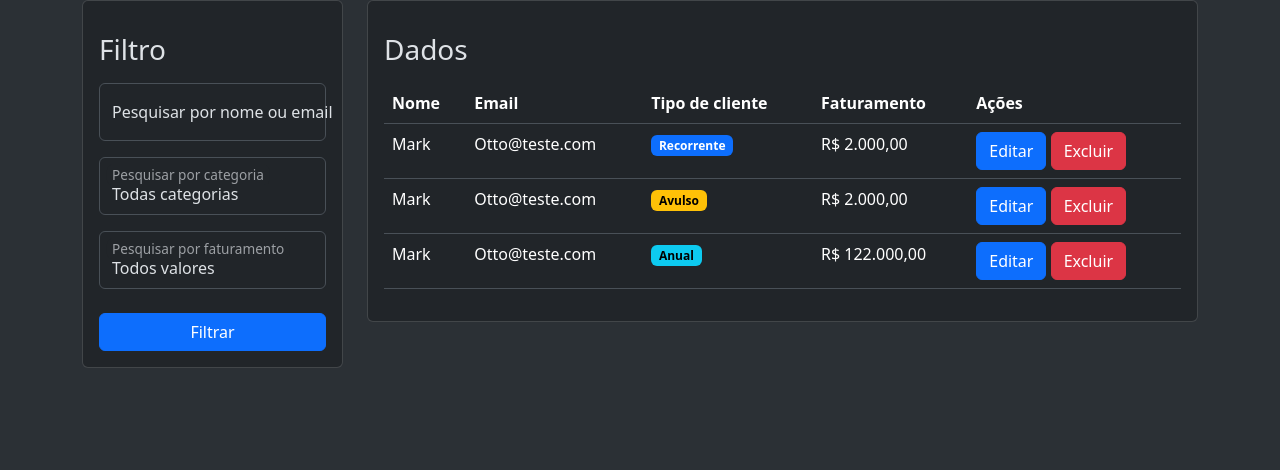
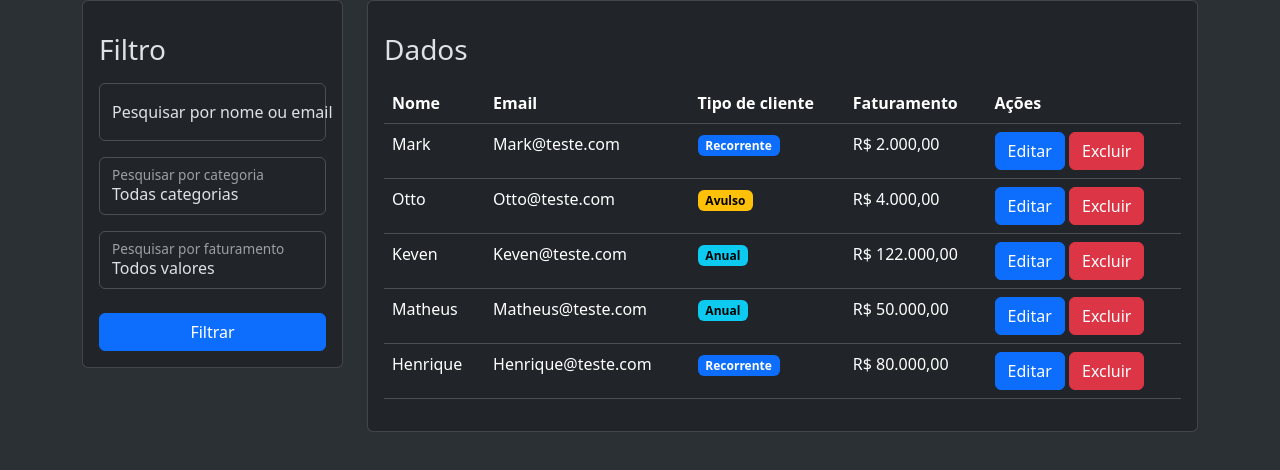
Before and after one commit to MatheusCastro37/V8-Atividade-ProjetoJS, a plain HTML site: page index.html in a window 1280 px wide. Drawn offline with nearby package versions, Linux system fonts and the light colour scheme.

Commit message:
mockando dados dos clientes

```diff
--- a/app.js
+++ b/app.js
@@ -0,0 +1,70 @@
+const tbody = document.querySelector("tbody");
+
+const dataClient = [
+    {
+        name: "Mark",
+        email: "Mark@teste.com",
+        category: "Recorrente",
+        billing: 2000,
+    },
+    {
+        name: "Otto",
+        email: "Otto@teste.com",
+        category: "Avulso",
+        billing: 4000,
+    },
+    {
+        name: "Keven",
+        email: "Keven@teste.com",
+        category: "Anual",
+        billing: 122000,
+    },
+    {
+        name: "Matheus",
+        email: "Matheus@teste.com",
+        category: "Anual",
+        billing: 50000,
+    },
+    {
+        name: "Henrique",
+        email: "Henrique@teste.com",
+        category: "Recorrente",
+        billing: 80000,
+    }
+];
+
+dataClient.forEach(client => {
+    let clientBilling = client.billing.toLocaleString("pt-BR", { minimumFractionDigits: 2 });
+    let styleClientCategory;
+
+    switch (client.category) {
+        case "Recorrente":
+            styleClientCategory = "primary";
+            break;
+
+        case "Avulso":
+            styleClientCategory = "warning";
+            break;
+
+        case "Anual":
+            styleClientCategory = "info";
+            break;
+        default:
+            return;
+    }
+
+    tbody.innerHTML += `
+        <tr>
+            <td>${client.name}</td>
+            <td>${client.email}</td>
+            <td>
+                <span class="badge text-bg-${styleClientCategory}">${client.category}</span>
+            </td>
+            <td>R$ ${clientBilling}</td>
+            <td>
+                <button class="btn btn-primary">Editar</button>
+                <button class="btn btn-danger">Excluir</button>
+            </td>
+        </tr>
+    `
+})
--- a/index.html
+++ b/index.html
@@ -55,42 +55,7 @@
                           </tr>
                         </thead>
                         <tbody>
-                          <tr>
-                            <td>Mark</td>
-                            <td>Otto@teste.com</td>
-                            <td>
-                                <span class="badge text-bg-primary">Recorrente</span>
-                            </td>
-                            <td>R$ 2.000,00</td>
-                            <td>
-                                <button class="btn btn-primary">Editar</button>
-                                <button class="btn btn-danger">Excluir</button>
-                            </td>
-                          </tr>
-                          <tr>
-                            <td>Mark</td>
-                            <td>Otto@teste.com</td>
-                            <td>
-                                <span class="badge text-bg-warning">Avulso</span>
-                            </td>
-                            <td>R$ 2.000,00</td>
-                            <td>
-                                <button class="btn btn-primary">Editar</button>
-                                <button class="btn btn-danger">Excluir</button>
-                            </td>
-                          </tr>
-                          <tr>
-                            <td>Mark</td>
-                            <td>Otto@teste.com</td>
-                            <td>
-                                <span class="badge text-bg-info">Anual</span>
-                            </td>
-                            <td>R$ 122.000,00</td>
-                            <td>
-                                <button class="btn btn-primary">Editar</button>
-                                <button class="btn btn-danger">Excluir</button>
-                            </td>
-                          </tr>
+
                         </tbody>
                       </table>
                     </div>
@@ -100,6 +65,7 @@
 
     </div>
 
+<script src="./app.js"></script>
 <script src="https://cdn.jsdelivr.net/npm/bootstrap@5.3.3/dist/js/bootstrap.bundle.min.js" integrity="sha384-YvpcrYf0tY3lHB60NNkmXc5s9fDVZLESaAA55NDzOxhy9GkcIdslK1eN7N6jIeHz" crossorigin="anonymous"></script>
 </body>
 </html>
```
